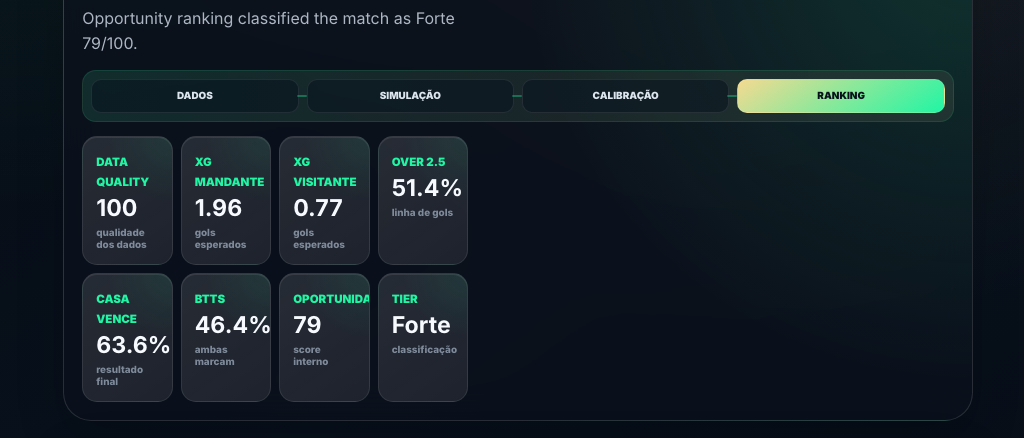
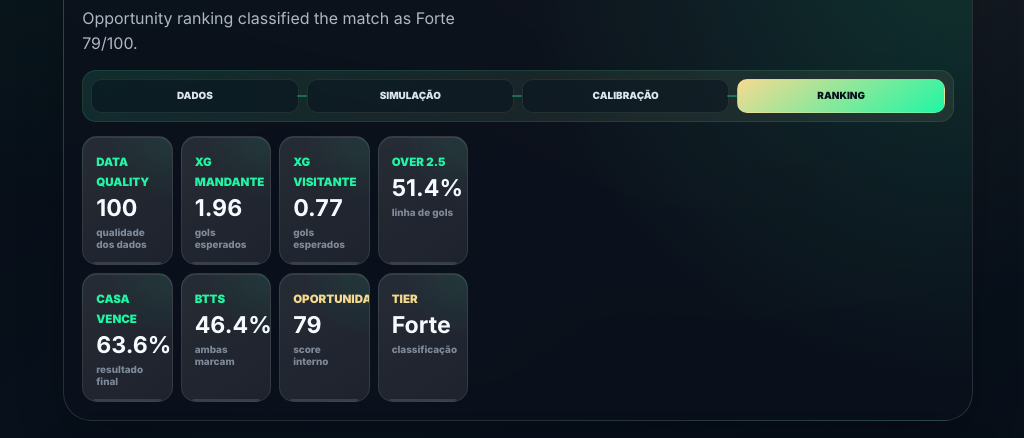
Before and after one commit to duqueroleta/DuqueSports-Codex, a React (Vite) app: page /jogos/1 in a window 1280 px wide. Shown: the part 900-1338 px from the top of the page, without its empty margins (256-1280 px from the left). Built offline with nearby package versions, Linux system fonts and the light colour scheme; no server answers.

Commit message:
style(mobile): highlight engine metric types

```diff
--- a/src/components/matches/detail/EngineProjectionPanel.jsx
+++ b/src/components/matches/detail/EngineProjectionPanel.jsx
@@ -9,14 +9,14 @@ const engineSteps = [
 
 function getProjectionMetrics(projection) {
   return [
-    { helper: 'qualidade dos dados', label: 'Data Quality', value: projection.dataQualityScore },
+    { helper: 'qualidade dos dados', label: 'Data Quality', tone: 'quality', value: projection.dataQualityScore },
     { helper: 'gols esperados', label: 'xG mandante', value: projection.expectedHomeGoals },
     { helper: 'gols esperados', label: 'xG visitante', value: projection.expectedAwayGoals },
-    { helper: 'linha de gols', label: 'Over 2.5', value: `${projection.probabilities.over25}%` },
-    { helper: 'resultado final', label: 'Casa vence', value: `${projection.probabilities.homeWin}%` },
-    { helper: 'ambas marcam', label: 'BTTS', value: `${projection.probabilities.btts}%` },
-    { helper: 'score interno', label: 'Oportunidade', value: projection.opportunityRanking.opportunityScore },
-    { helper: 'classificação', label: 'Tier', value: projection.opportunityRanking.tier },
+    { helper: 'linha de gols', label: 'Over 2.5', tone: 'probability', value: `${projection.probabilities.over25}%` },
+    { helper: 'resultado final', label: 'Casa vence', tone: 'probability', value: `${projection.probabilities.homeWin}%` },
+    { helper: 'ambas marcam', label: 'BTTS', tone: 'probability', value: `${projection.probabilities.btts}%` },
+    { helper: 'score interno', label: 'Oportunidade', tone: 'ranking', value: projection.opportunityRanking.opportunityScore },
+    { helper: 'classificação', label: 'Tier', tone: 'ranking', value: projection.opportunityRanking.tier },
   ];
 }
 
@@ -45,7 +45,7 @@ function EngineProjectionPanel({ projection }) {
 
       <div className="engine-projection-metrics">
         {metrics.map((metric) => (
-          <article key={metric.label}>
+          <article className={metric.tone ? `engine-metric-${metric.tone}` : ''} key={metric.label}>
             <span>{metric.label}</span>
             <strong>{metric.value}</strong>
             <small>{metric.helper}</small>
--- a/src/styles/engine-projection-panel.css
+++ b/src/styles/engine-projection-panel.css
@@ -102,6 +102,49 @@
   box-shadow: inset 0 1px 0 rgba(255, 255, 255, 0.08);
 }
 
+.engine-projection-metrics article::after {
+  position: absolute;
+  right: 10px;
+  bottom: 0;
+  left: 10px;
+  height: 2px;
+  border-radius: 999px 999px 0 0;
+  background: rgba(255, 255, 255, 0.12);
+  content: "";
+}
+
+.engine-metric-quality {
+  border-color: rgba(32, 246, 164, 0.2);
+  background:
+    radial-gradient(circle at top right, rgba(32, 246, 164, 0.16), transparent 42%),
+    linear-gradient(145deg, rgba(255, 255, 255, 0.065), rgba(255, 255, 255, 0.025)),
+    rgba(255, 255, 255, 0.055);
+}
+
+.engine-metric-quality::after {
+  background: var(--color-neon);
+}
+
+.engine-metric-probability::after {
+  background: linear-gradient(90deg, var(--color-neon), rgba(32, 246, 164, 0.18));
+}
+
+.engine-metric-ranking {
+  border-color: rgba(217, 180, 91, 0.26);
+  background:
+    radial-gradient(circle at top right, rgba(217, 180, 91, 0.16), transparent 42%),
+    linear-gradient(145deg, rgba(255, 255, 255, 0.065), rgba(255, 255, 255, 0.025)),
+    rgba(255, 255, 255, 0.055);
+}
+
+.engine-metric-ranking span {
+  color: var(--color-gold-soft);
+}
+
+.engine-metric-ranking::after {
+  background: linear-gradient(90deg, var(--color-gold-soft), var(--color-neon));
+}
+
 .engine-projection-metrics article strong {
   font-size: 1.45rem;
   line-height: 1;
```
